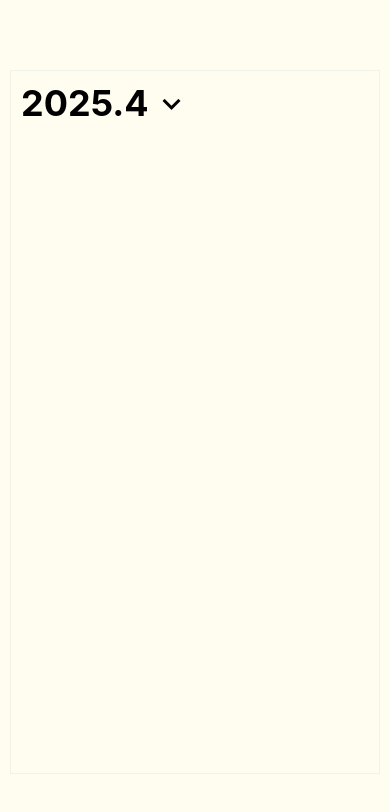
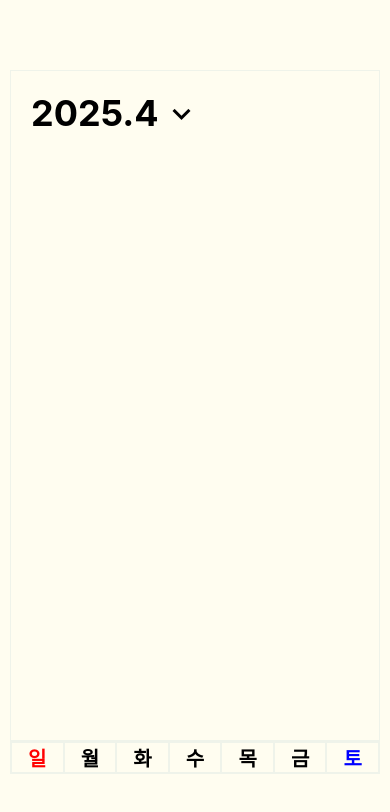
Before and after one commit to leechleech04/Schedule-Manager, a React Native app in the folder schedule-manager/: screen / in a window 390 px wide. Shown: the top 812 px of the page. Built offline with nearby package versions, Linux system fonts and the light colour scheme.

Commit message:
Feat 요일 row

```diff
--- a/schedule-manager/components/Calender.tsx
+++ b/schedule-manager/components/Calender.tsx
@@ -1,17 +1,25 @@
 import styled from 'styled-components/native';
 import Header from './Header';
+import DayRow from './DayRow';
+import colors from '../colors';
+import DateTable from './DateTable';
 
 const Container = styled.View`
   flex: 1;
 `;
 
-const Body = styled.View``;
+const Body = styled.View`
+  border: 1px solid ${colors.grey};
+`;
 
 const Calender = () => {
   return (
     <Container>
       <Header />
-      <Body></Body>
+      <Body>
+        <DayRow />
+        <DateTable />
+      </Body>
     </Container>
   );
 };
--- /dev/null
+++ b/schedule-manager/components/DateTable.tsx
@@ -0,0 +1,9 @@
+import styled from 'styled-components/native';
+
+const Container = styled.View``;
+
+const DateTable = () => {
+  return <Container></Container>;
+};
+
+export default DateTable;
--- /dev/null
+++ b/schedule-manager/components/DayRow.tsx
@@ -0,0 +1,31 @@
+import styled from 'styled-components/native';
+import colors from '../colors';
+
+const Container = styled.View`
+  flex-direction: row;
+  justify-content: space-between;
+`;
+
+const DayText = styled.Text`
+  border: 1px solid ${colors.grey};
+  flex-grow: 1;
+  text-align: center;
+  font-size: 20px;
+  font-weight: 700;
+`;
+
+const DayRow = () => {
+  return (
+    <Container>
+      <DayText style={{ color: 'red' }}>일</DayText>
+      <DayText>월</DayText>
+      <DayText>화</DayText>
+      <DayText>수</DayText>
+      <DayText>목</DayText>
+      <DayText>금</DayText>
+      <DayText style={{ color: 'blue' }}>토</DayText>
+    </Container>
+  );
+};
+
+export default DayRow;
--- a/schedule-manager/components/Header.tsx
+++ b/schedule-manager/components/Header.tsx
@@ -14,7 +14,7 @@ const Container = styled.View`
 
 const HeaderPressable = styled.Pressable`
   flex-direction: row;
-  padding: 10px;
+  padding: 20px;
 `;
 
 const HeaderText = styled.Text`
```
